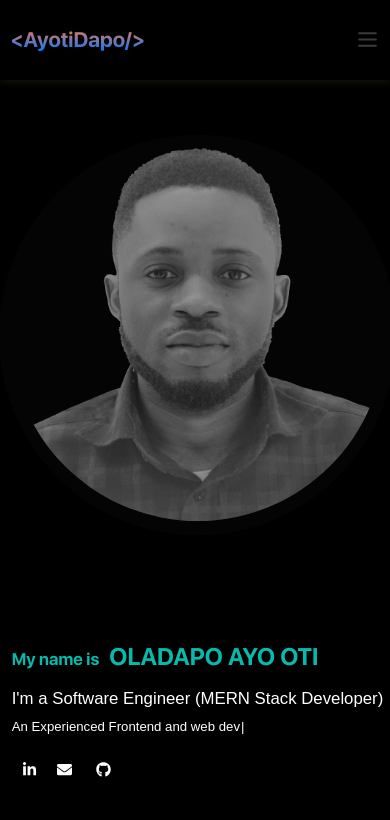
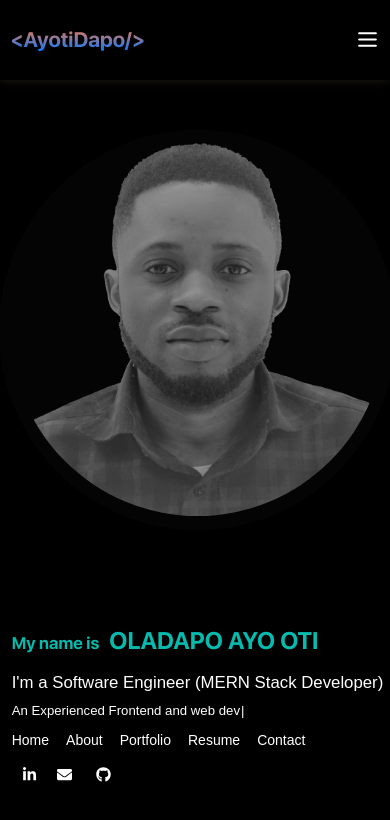
Before and after one commit to ayotidapo/ayotidapo, a Next.js app: page / in a window 390 px wide. Shown: the top 820 px of the page. Built offline with nearby package versions, Linux system fonts and the light colour scheme; a web font is replaced by a local one.

Commit message:
show nav on mobile

```diff
--- a/components/appLayout/applayout.module.css
+++ b/components/appLayout/applayout.module.css
@@ -32,8 +32,17 @@
   z-index: 0;
 }
 
-@media only screen and (min-width: 485px) {
+.iconCont {
+  display: none;
+  color: #fff;
+}
+@media only screen and (max-width: 484px) {
   .iconCont {
-    display: none;
+    display: inline-block;
+  }
+  .app_nav_div {
+    opacity: 0;
+    visibility: hidden;
+    height: 0px;
   }
 }
--- a/components/appLayout/index.js
+++ b/components/appLayout/index.js
@@ -24,16 +24,20 @@ const AppLayout = (props) => {
             {" "}
             <Link href="/">&lt;AyotiDapo/&gt;</Link>
           </h2>
+          <div className={classes.iconCont}>
             {!mobNav ? (
-            <span className={classes.iconCont} onClick={() => setMobNav(true)}>
+              <span onClick={() => setMobNav(true)}>
                 <Icon id="menu" />
               </span>
             ) : (
-            <span className={classes.iconCont} onClick={() => setMobNav(false)}>
+              <span onClick={() => setMobNav(false)}>
                 <Icon id="close" />
               </span>
             )}
+          </div>
+          <div className={classes.app_nav_div}>
             <Navbar />
+          </div>
         </header>
         <main>{props.children}</main>
         <MQNavbar setMobNav={setMobNav} mobNav={mobNav} />
--- a/components/appLayout/navbar.module.css
+++ b/components/appLayout/navbar.module.css
@@ -35,11 +35,3 @@
   visibility: visible;
   color: #fff;
 }
-
-@media only screen and (max-width: 484px) {
-  .navi ul {
-    opacity: 0;
-    visibility: hidden;
-    height: 0px;
-  }
-}
--- a/pages/index.js
+++ b/pages/index.js
@@ -2,11 +2,7 @@ import Head from "next/head";
 import Image from "next/image";
 import Link from "next/link";
 import { faEnvelope } from "@fortawesome/free-solid-svg-icons";
-import {
-  faGithub,
-  faLinkedinIn,
-  faTwitter,
-} from "@fortawesome/free-brands-svg-icons";
+import { faGithub, faLinkedinIn } from "@fortawesome/free-brands-svg-icons";
 import Typewriter from "typewriter-effect/dist/core";
 import { FontAwesomeIcon } from "@fortawesome/react-fontawesome";
 import classes from "../styles/Home.module.css";
@@ -14,8 +10,6 @@ import React from "react";
 import Navbar from "../components/appLayout/Navbar";
 
 export default function Home() {
-  const [active, setActive] = React.useState("home");
-  const [h, setH] = React.useState(1);
   React.useEffect(() => {
     new Typewriter("#typewriter", {
       strings: [
--- a/util/db-util.js
+++ b/util/db-util.js
@@ -1,7 +1,6 @@
 import mongoose from "mongoose";
 
 const connectDB = async () => {
-  console.log(process.env.mongodb_username);
   // const db = `mongodb+srv://${process.env.mongodb_username}:${process.env.mongodb_password}@${process.env.mongodb_clustername}.mejpo.mongodb.net/${process.env.mongodb_database}?retryWrites=true&w=majority`;
 
   const db = `mongodb://${process.env.mongodb_username}:${process.env.mongodb_password}@${process.env.mongodb_clustername}-shard-00-00.mejpo.mongodb.net:27017,${process.env.mongodb_clustername}-shard-00-01.mejpo.mongodb.net:27017,${process.env.mongodb_clustername}-shard-00-02.mejpo.mongodb.net:27017/${process.env.mongodb_database}?ssl=true&replicaSet=atlas-127vck-shard-0&authSource=admin&retryWrites=true&w=majority`;
```
Also changed, not shown: public/images.jpeg (renamed from public/npm.jpeg). Lines whose indentation alone changed are shown as unchanged.
